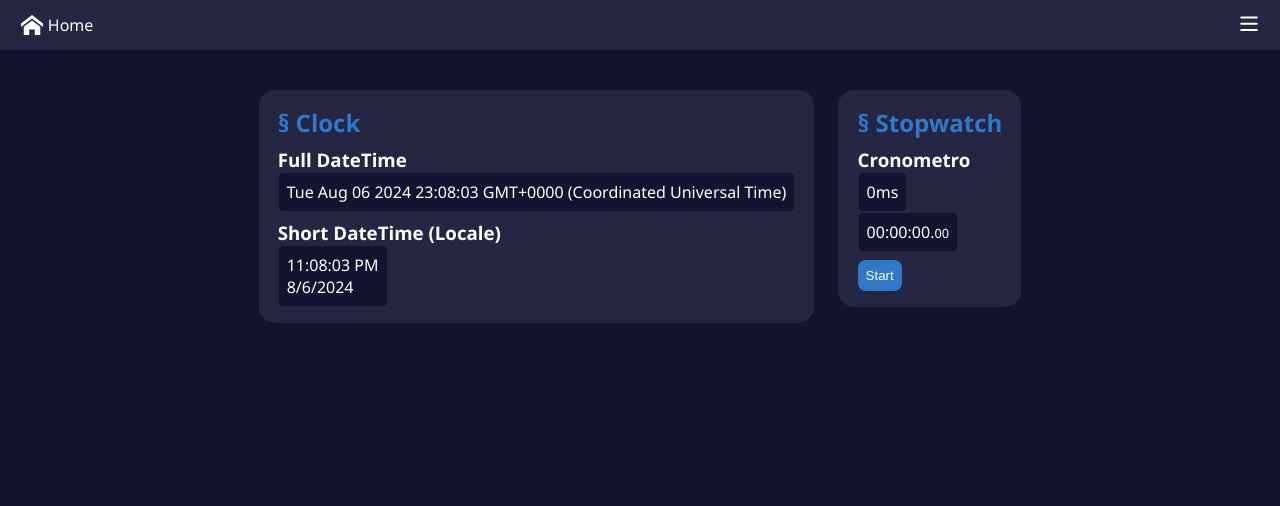
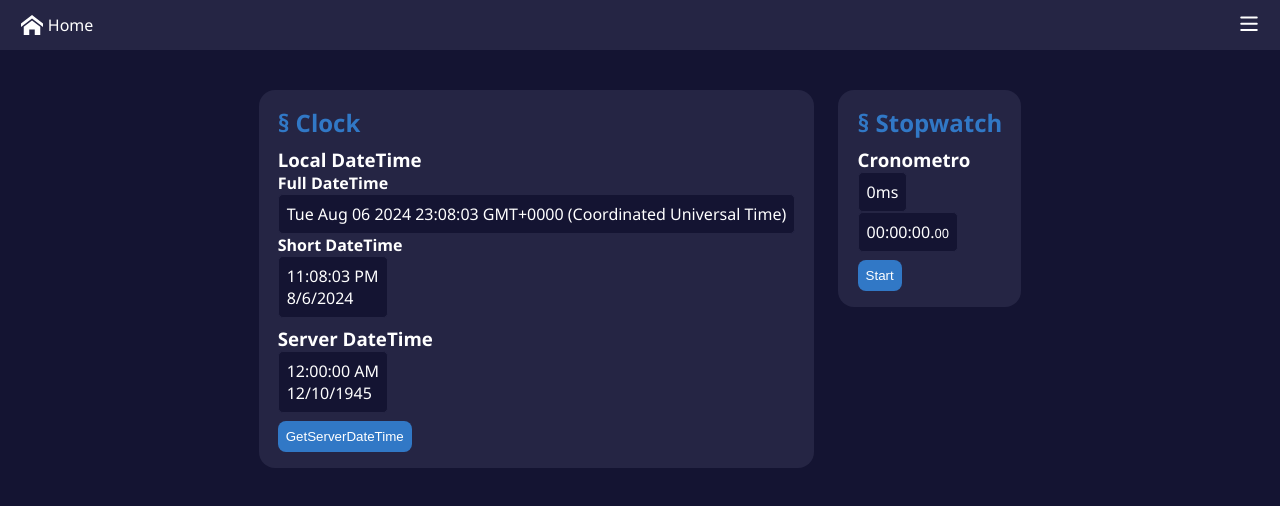
Before and after one commit to Sylbird/react-ts, a React (Vite) app: page /Clock in a window 1280 px wide. Shown: the top 506 px of the page. Built offline with nearby package versions, Linux system fonts and the light colour scheme.

Commit message:
Add server datetime feature using `timeapi.io`

```diff
--- /dev/null
+++ b/src/components/Clock/api.ts
@@ -0,0 +1,15 @@
+async function getTimeApi(userTimeZone: string) {
+  const response = await fetch(
+    `https://timeapi.io/api/time/current/zone?timeZone=${userTimeZone}`
+  );
+
+  if (!response.ok) {
+    throw new Error(
+      `There was a problem getting the time. HTTP error! Status Code: ${response.status}`
+    );
+  }
+  const data = await response.json();
+  return data;
+}
+
+export default getTimeApi;
--- a/src/components/Clock/index.tsx
+++ b/src/components/Clock/index.tsx
@@ -1,13 +1,15 @@
 import { FC, useCallback, useState } from 'react';
 import Card from 'src/assets/styles/components/Card';
 import {
+  ButtonContainer,
   Container,
   DisplayContainer
 } from 'src/assets/styles/components/StyledContainers';
+import getTimeApi from 'src/components/Clock/api';
 import Stopwatch from 'src/components/Clock/Stopwatch';
 import useSyncedClock from 'src/components/Clock/useSyncedClock';
 
-const Time: FC<{ display: 'full' | 'short' }> = ({ display }) => {
+const DateTime: FC<{ display: 'full' | 'short' }> = ({ display }) => {
   const [dateTime, setDateTime] = useState(new Date());
   const updateClock = useCallback(() => setDateTime(new Date()), []);
 
@@ -30,19 +32,45 @@ const Time: FC<{ display: 'full' | 'short' }> = ({ display }) => {
   }
 };
 
+const ServerDateTime = () => {
+  const [serverDateTime, setServerDateTime] = useState('1945-12-10T00:00:00');
+  const sDateTime = new Date(serverDateTime);
+
+  const getServerDateTime = () => {
+    const clientTimeZone = Intl.DateTimeFormat().resolvedOptions().timeZone;
+
+    getTimeApi(clientTimeZone).then((response) => {
+      setServerDateTime(response.dateTime);
+    });
+  };
+
+  return (
+    <section>
+      <h3>Server DateTime</h3>
+      <DisplayContainer>
+        <span>{sDateTime.toLocaleTimeString()}</span>
+        <span>{sDateTime.toLocaleDateString()}</span>
+      </DisplayContainer>
+      <ButtonContainer>
+        <button onClick={getServerDateTime}>GetServerDateTime</button>
+      </ButtonContainer>
+    </section>
+  );
+};
+
 const Clock = () => {
   return (
     <>
       <Card title="Clock">
         <Container>
           <section>
-            <h3>Full DateTime</h3>
-            <Time display="full" />
+            <h3>Local DateTime</h3>
+            <h4>Full DateTime</h4>
+            <DateTime display="full" />
+            <h4>Short DateTime</h4>
+            <DateTime display="short" />
           </section>
-          <section>
-            <h3>Short DateTime (Locale)</h3>
-            <Time display="short" />
-          </section>
+          <ServerDateTime />
         </Container>
       </Card>
       <Stopwatch />
--- a/src/components/Home/index.tsx
+++ b/src/components/Home/index.tsx
@@ -24,7 +24,15 @@ function Home() {
         </p>
         <section>
           <h2>§ Clock</h2>
-          <p>Muestra la fecha y hora.</p>
+          <p>
+            <strong>1. LocalDateTime:</strong> Muestra la fecha y hora local del
+            cliente y se actualiza cada segundo.
+          </p>
+          <p>
+            <strong>2. ServerDateTime:</strong> Obtiene la fecha y hora de
+            internet, esta opcion usa "timeapi.io" para obtener el tiempo basado
+            en la zona horaria del cliente, pero no se actualiza cada segundo.
+          </p>
         </section>
         <section>
           <h2>§ Stopwatch</h2>
```
